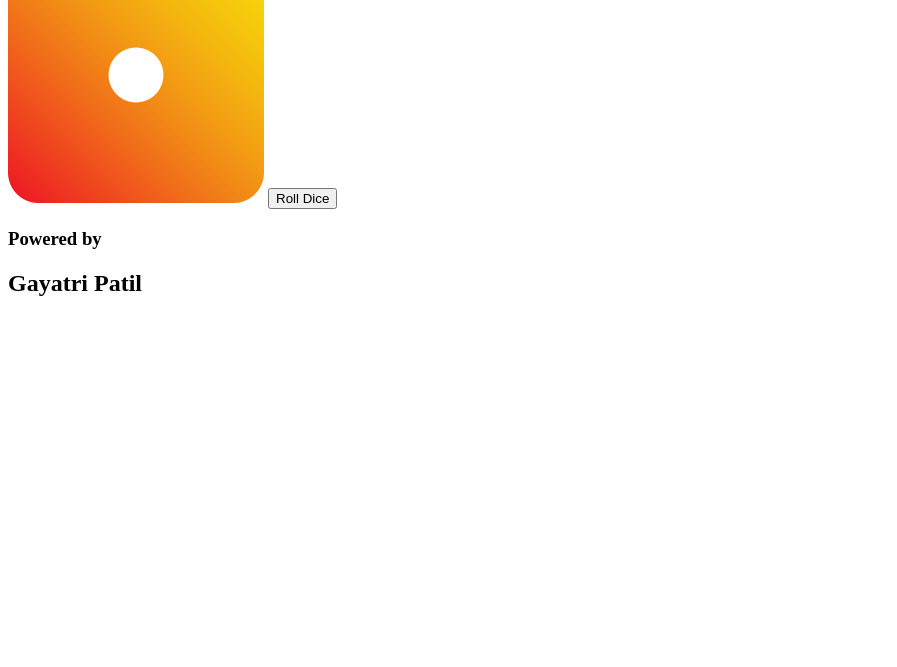
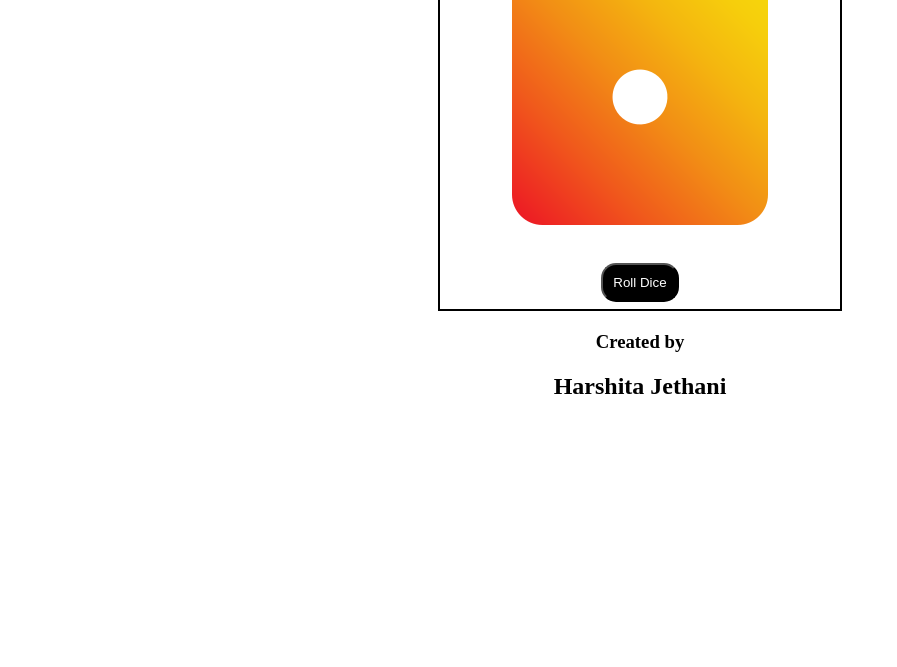
Before and after one commit to harshitajethani23/diceroller-repo, a plain HTML site: page diceroll.html in a window 1280 px wide. Shown: the part 133-800 px from the top of the page, without its empty margins (0-897 px from the left). Drawn offline with Linux system fonts and the light colour scheme.

Commit message:
css part added

```diff
--- a/diceroll.html
+++ b/diceroll.html
@@ -4,18 +4,45 @@
     <meta charset="UTF-8">
     <meta name="viewport" content="width=device-width, initial-scale=1.0">
     <title>Document</title>
+    <style>
+         .heading {
+            text-align:center;
+         }
+         .dice {
+            display:block;
+            margin:20px auto;
+         }
+         .btn-roll {
+            display:block;
+            margin: auto;
+            padding:10px;
+            background-color:black;
+            color:white;
+            border-radius:15px;
+         }
+         .name {
+            text-align:center;
+         }
+         .main-card {
+            border:2px double black;
+            height:420px;
+            width:400px;
+            display:block;
+            margin:20px auto;
+         }
+
+    </style>
 </head>
 
 <body>
-
-       <div class="container">
-        <h1 class="heading">DICE ROLLER</h1>
-        <img src="one.png" class="dice" id="dice-img" />
+         <div class="main-card">
+         <h1 class="heading">DICE ROLLER</h1>
+        <img src="one.png" class="dice" id="dice-img" /><br />
         <button class="btn-roll" onclick="rollDice()">Roll Dice</button>
-     </div>
+        </div>
      <div class="name">
-        <h3>Powered by</h3>
-        <h2>Gayatri Patil</h2>
+        <h3>Created by</h3>
+        <h2>Harshita Jethani</h2>
      </div>
 
     <script>
```
